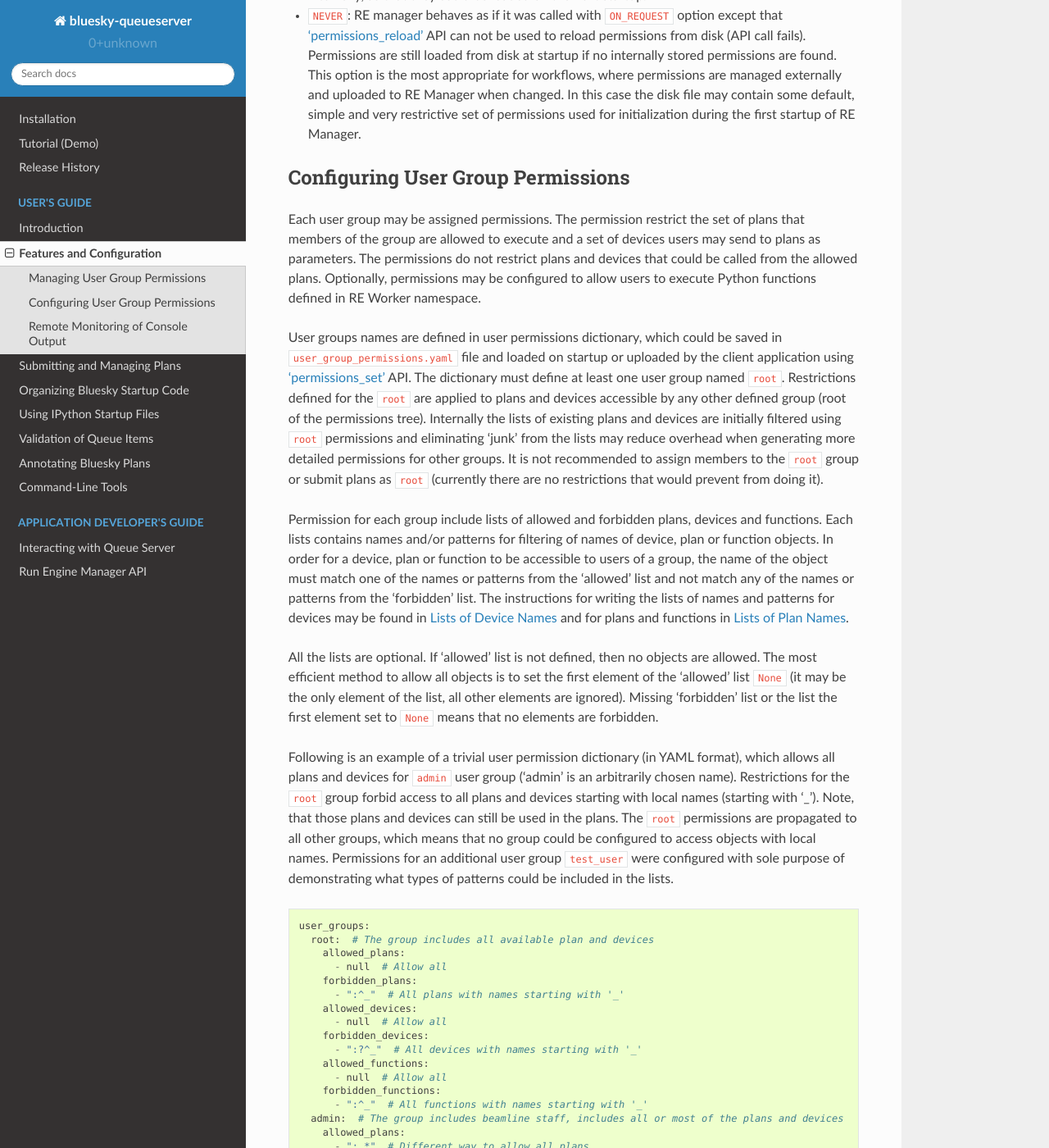
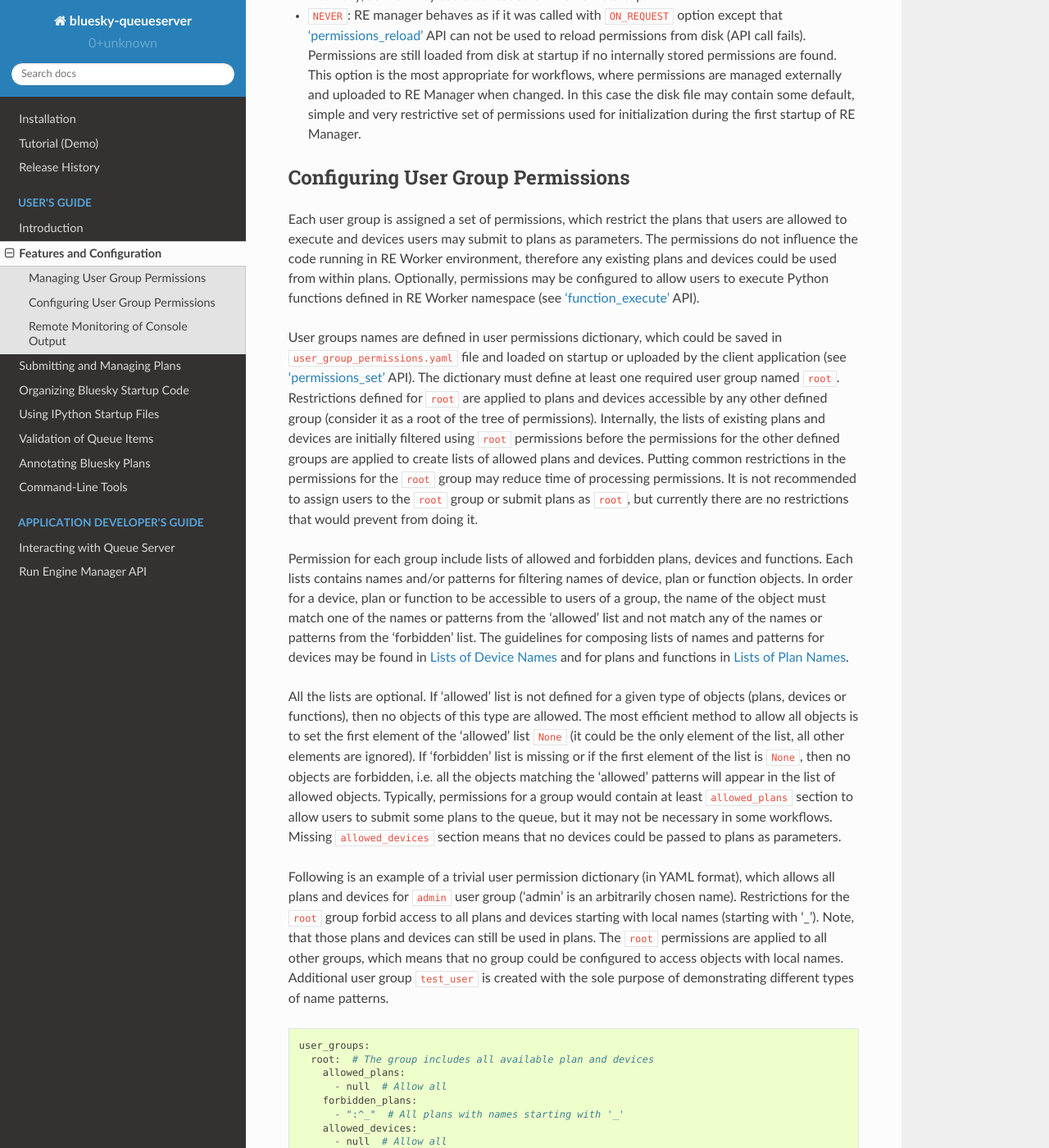
Before and after one commit to bluesky/bluesky-queueserver, a Sphinx documentation site: the page built from docs/source/features_and_config.rst, in a window 1280 px wide and 1400 px high, scrolled down 1223 px. Shown: the whole window at 82% size. Built offline with Sphinx 7.4.7 and the Read the Docs theme 2.0.0, drawn with Linux system fonts in a browser that asks for light colours; some of the changed text lies outside the part shown.

Commit message:
DOC: edited documentation on user_group_permissions.yaml

```diff
--- a/docs/source/features_and_config.rst
+++ b/docs/source/features_and_config.rst
@@ -60,44 +60,50 @@ user data and permissions.) The way RE Manager is handling updated permissions i
 Configuring User Group Permissions
 ----------------------------------
 
-Each user group may be assigned permissions. The permission restrict the set of plans that members
-of the group are allowed to execute and a set of devices users may send to plans as parameters.
-The permissions do not restrict plans and devices that could be called from the allowed plans.
-Optionally, permissions may be configured to allow users to execute Python functions defined
-in RE Worker namespace.
+Each user group is assigned a set of permissions, which restrict the plans that users
+are allowed to execute and devices users may submit to plans as parameters.
+The permissions do not influence the code running in RE Worker environment, therefore
+any existing plans and devices could be used from within plans. Optionally, permissions
+may be configured to allow users to execute Python functions defined in RE Worker namespace
+(see :ref:`method_function_execute` API).
 
 User groups names are defined in user permissions dictionary, which could be saved in
 ``user_group_permissions.yaml`` file and loaded on startup or uploaded by the client application
-using :ref:`method_permissions_set` API. The dictionary must define at least one user group
-named ``root``. Restrictions defined for the ``root`` are applied to plans and devices accessible
-by any other defined group (root of the permissions tree). Internally the lists of existing
-plans and devices are initially filtered using ``root`` permissions and eliminating 'junk'
-from the lists may reduce overhead when generating more detailed permissions for other groups.
-It is not recommended to assign members to the ``root`` group or submit plans as ``root``
-(currently there are no restrictions that would prevent from doing it).
+(see :ref:`method_permissions_set` API). The dictionary must define at least one required user group
+named ``root``. Restrictions defined for ``root`` are applied to plans and devices accessible
+by any other defined group (consider it as a root of the tree of permissions). Internally,
+the lists of existing plans and devices are initially filtered using ``root`` permissions
+before the permissions for the other defined groups are applied to create lists of allowed
+plans and devices. Putting common restrictions in the permissions for the ``root`` group
+may reduce time of processing permissions. It is not recommended to assign users to
+the ``root`` group or submit plans as ``root``, but currently there are no restrictions
+that would prevent from doing it.
 
 Permission for each group include lists of allowed and forbidden plans, devices and functions.
-Each lists contains names and/or patterns for filtering of names of device, plan or function
+Each lists contains names and/or patterns for filtering names of device, plan or function
 objects. In order for a device, plan or function to be accessible to users of a group,
 the name of the object must match one of the names or patterns from the 'allowed' list and
-not match any of the names or patterns from the 'forbidden' list. The instructions for writing
-the lists of names and patterns for devices may be found in :ref:`lists_of_device_names` and
-for plans and functions in :ref:`lists_of_plan_names`.
+not match any of the names or patterns from the 'forbidden' list. The guidelines for
+composing lists of names and patterns for devices may be found in :ref:`lists_of_device_names`
+and for plans and functions in :ref:`lists_of_plan_names`.
 
-All the lists are optional. If 'allowed' list is not defined, then no objects are allowed.
-The most efficient method to allow all objects is to set the first element of the 'allowed'
-list ``None`` (it may be the only element of the list, all other elements are ignored).
-Missing 'forbidden' list or the list the first element set to ``None`` means that no
-elements are forbidden.
+All the lists are optional. If 'allowed' list is not defined for a given type of objects
+(plans, devices or functions), then no objects of this type are allowed. The most efficient
+method to allow all objects is to set the first element of the 'allowed' list ``None``
+(it could be the only element of the list, all other elements are ignored). If 'forbidden'
+list is missing or if the first element of the list is ``None``, then no objects are forbidden,
+i.e. all the objects matching the 'allowed' patterns will appear in the list of allowed objects.
+Typically, permissions for a group would contain at least ``allowed_plans`` section to allow
+users to submit some plans to the queue, but it may not be necessary in some workflows.
+Missing ``allowed_devices`` section means that no devices could be passed to plans as parameters.
 
 Following is an example of a trivial user permission dictionary (in YAML format), which
 allows all plans and devices for ``admin`` user group ('admin' is an arbitrarily chosen name).
 Restrictions for the ``root`` group forbid access to all plans and devices starting with local
-names (starting with '_'). Note, that those plans and devices can still be used in the plans.
-The ``root`` permissions are propagated to all other groups, which means that no group
-could be configured to access objects with local names. Permissions for an additional user
-group ``test_user`` were configured with sole purpose of demonstrating what types of
-patterns could be included in the lists.
+names (starting with '_'). Note, that those plans and devices can still be used in plans.
+The ``root`` permissions are applied to all other groups, which means that no group
+could be configured to access objects with local names. Additional user group ``test_user``
+is created with the sole purpose of demonstrating different types of name patterns.
 
 .. code-block::
 
@@ -124,26 +130,24 @@ patterns could be included in the lists.
         - "function_sleep"  # Explicitly listed name
     test_user:  # Some examples of patterns that could be used in lists
       allowed_plans:
-        - ":^count"  # Use regular expression patterns
-        - ":scan$"
+        - ":^count"  # Allow all plan names starting with 'count'
+        - ":scan$"  # Allow all plan names ending with 'scan'
+        - ":product"  # Allow all plans names containing the word 'product'
       forbidden_plans:
-        - ":^adaptive_scan$" # Use regular expression patterns
-        - ":^inner_product"
+        - "adaptive_scan"  # Do not allow the plan 'adaptive_scan'
+        - ":^inner_product"  # Do not allow all plan names starting with 'inner_product'
       allowed_devices:
-        - ":^det:?.*"  # Use regular expression patterns
-        - ":^motor:?.*"
-        - ":^sim_bundle_A:?.*"
+        - ":^det:?.*"  # Allow all devices starting with 'det' and their subdevices
+        - ":^motor:?.*"  # Allow allow all devices starting with 'motor' and their subdevices
+        - ":^sim_bundle_A:?.*"  # Same for devices starting with 'sim_bundle_A'
       forbidden_devices:
-        - ":^det[3-5]$:?.*" # Use regular expression patterns
-        - ":^motor\\d+$:?.*"
-      allowed_functions:
-        - ":element$"
-        - ":elements$"
-        - "function_sleep"  # Function name, not a pattern
-        - "clear_buffer"
-      forbidden_functions:
-        - ":^_"  # All functions with names starting with '_'
+        - ":^det[3-5]$:?.*"  # Do not allow devices 'det3', 'det4' and 'det5' and all subdevices
+        - ":^motor\\d+$:?.*"  # Same for all numbered motors, such as 'motor2' or 'motor256'
 
+It is recommended that new projects are started using the sample file
+`user_group_permissions.yaml <https://github.com/bluesky/bluesky-queueserver/blob/main/bluesky_queueserver/profile_collection_sim/user_group_permissions.yaml>`_,
+which could be copied to the directory containing startup files and then modified according
+to the project needs.
 
 Remote Monitoring of Console Output
 -----------------------------------
```
Also changed, not shown: other parts of docs/source/features_and_config.rst (+1 -1 lines), 1 other file.
